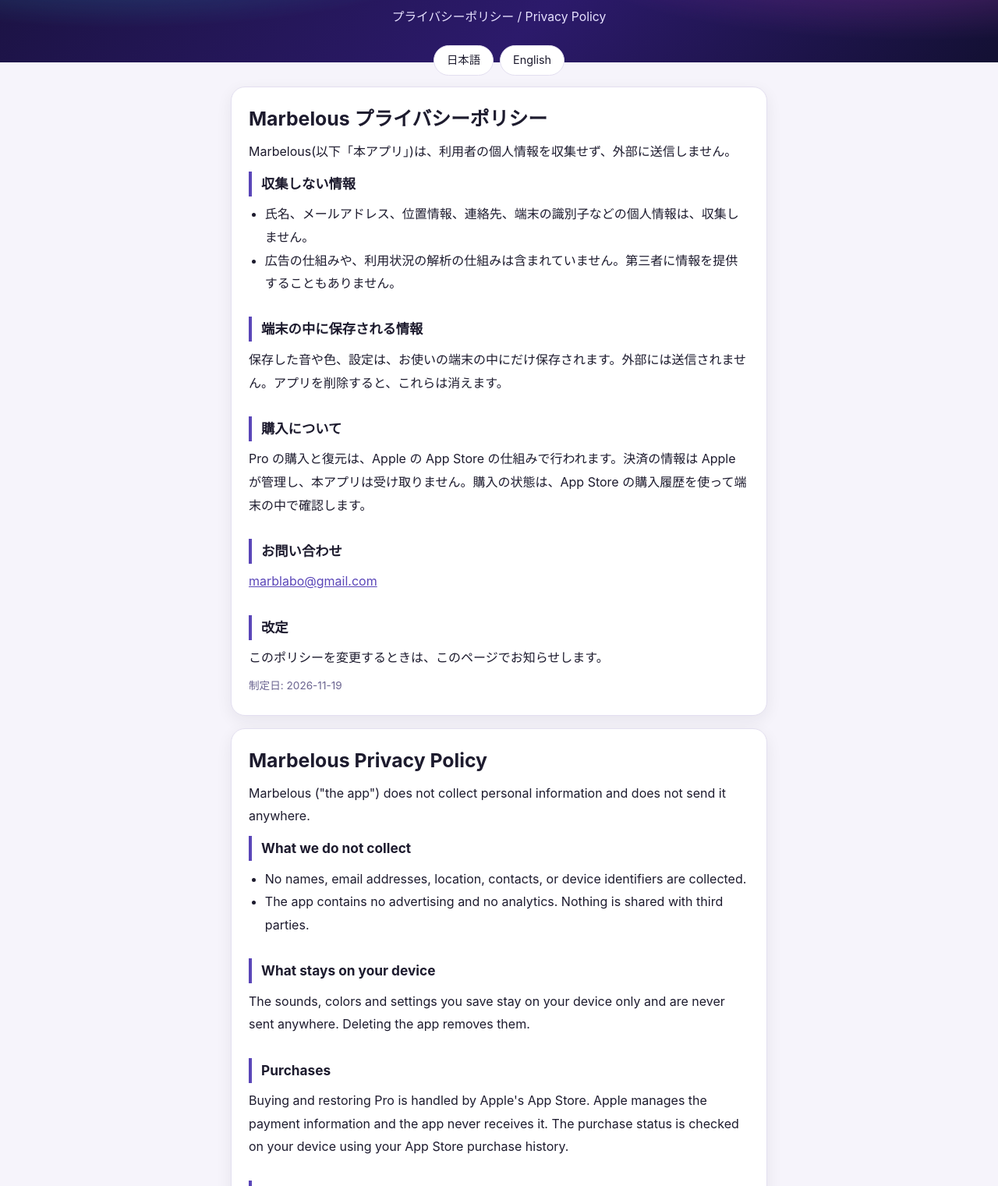
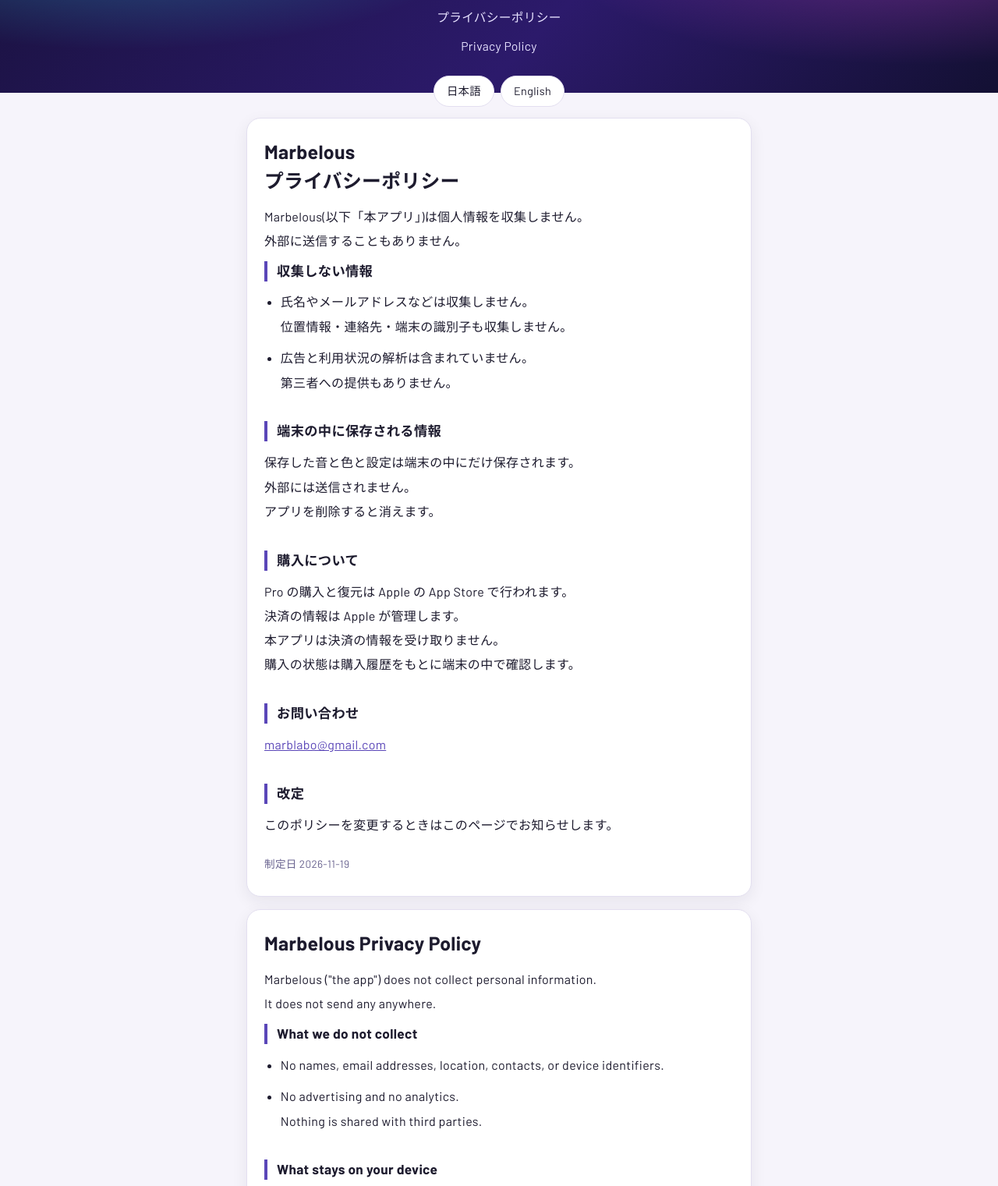
Before and after one commit to marblabo/marblabo.github.io, a plain HTML site: page marbelous/privacy.html in a window 1280 px wide. Shown: the part 79-1600 px from the top of the page at 78% size. Drawn offline with Linux system fonts and the light colour scheme.

Commit message:
Site: the app's own fonts (Noto Sans JP, Barlow subsets), fewer punctuation marks, phrase-aware line breaks, more line spacing

```diff
--- a/marbelous/privacy.html
+++ b/marbelous/privacy.html
@@ -4,48 +4,49 @@
 <body>
 <header class="hero">
 <a href="index.html"><img class="wordmark" src="wordmark.png" alt="Marbelous"></a>
-<p>プライバシーポリシー / Privacy Policy</p>
+<p>プライバシーポリシー</p>
+<p>Privacy Policy</p>
 </header>
 <main class="wrap">
 <div class="lang"><a href="#ja">日本語</a><a href="#en">English</a></div>
 
 <section class="card" id="ja">
-<h1>Marbelous プライバシーポリシー</h1>
-<p>Marbelous(以下「本アプリ」)は、利用者の個人情報を収集せず、外部に送信しません。</p>
+<h1>Marbelous<br>プライバシーポリシー</h1>
+<p>Marbelous(以下「本アプリ」)は<wbr>個人情報を<wbr>収集しません。<br>外部に<wbr>送信することもありません。</p>
 <h2>収集しない情報</h2>
 <ul>
-<li>氏名、メールアドレス、位置情報、連絡先、端末の識別子などの個人情報は、収集しません。</li>
-<li>広告の仕組みや、利用状況の解析の仕組みは含まれていません。第三者に情報を提供することもありません。</li>
+<li>氏名やメールアドレスなどは収集しません。<br>位置情報・連絡先・端末の識別子も収集しません。</li>
+<li>広告と<wbr>利用状況の解析は<wbr>含まれていません。<br>第三者へ<wbr>の提供も<wbr>ありません。</li>
 </ul>
-<h2>端末の中に保存される情報</h2>
-<p>保存した音や色、設定は、お使いの端末の中にだけ保存されます。外部には送信されません。アプリを削除すると、これらは消えます。</p>
-<h2>購入について</h2>
-<p>Pro の購入と復元は、Apple の App Store の仕組みで行われます。決済の情報は Apple が管理し、本アプリは受け取りません。購入の状態は、App Store の購入履歴を使って端末の中で確認します。</p>
+<h2>端末の中に<wbr>保存される情報</h2>
+<p>保存した音と<wbr>色と<wbr>設定は<wbr>端末の中に<wbr>だけ保存されます。<br>外部に<wbr>は送信されません。<br>アプリを<wbr>削除すると消えます。</p>
+<h2>購入に<wbr>ついて</h2>
+<p>Pro の購入と<wbr>復元は Apple の App Store で行われます。<br>決済の情報は Apple が管理します。<br>本アプリは<wbr>決済の情報を<wbr>受け取りません。<br>購入の状態は<wbr>購入履歴を<wbr>もとに端末の中で<wbr>確認します。</p>
 <h2>お問い合わせ</h2>
 <p><a href="mailto:marblabo@gmail.com">marblabo@gmail.com</a></p>
 <h2>改定</h2>
-<p>このポリシーを変更するときは、このページでお知らせします。</p>
-<p class="note" style="text-align:left">制定日: 2026-11-19</p>
+<p>このポリシーを<wbr>変更するときはこのページで<wbr>お知らせします。</p>
+<p class="note left">制定日 2026-11-19</p>
 </section>
 
 <section class="card" id="en">
 <h1>Marbelous Privacy Policy</h1>
-<p>Marbelous ("the app") does not collect personal information and does not send it anywhere.</p>
+<p>Marbelous ("the app") does not collect personal information.<br>It does not send any anywhere.</p>
 <h2>What we do not collect</h2>
 <ul>
-<li>No names, email addresses, location, contacts, or device identifiers are collected.</li>
-<li>The app contains no advertising and no analytics. Nothing is shared with third parties.</li>
+<li>No names, email addresses, location, contacts, or device identifiers.</li>
+<li>No advertising and no analytics.<br>Nothing is shared with third parties.</li>
 </ul>
 <h2>What stays on your device</h2>
-<p>The sounds, colors and settings you save stay on your device only and are never sent anywhere. Deleting the app removes them.</p>
+<p>The sounds, colors, and settings you save stay on your device only.<br>They are never sent anywhere.<br>Deleting the app removes them.</p>
 <h2>Purchases</h2>
-<p>Buying and restoring Pro is handled by Apple's App Store. Apple manages the payment information and the app never receives it. The purchase status is checked on your device using your App Store purchase history.</p>
+<p>Buying and restoring Pro is handled by Apple's App Store.<br>Apple manages the payment information.<br>The app never receives it.<br>The purchase status is checked on your device from your purchase history.</p>
 <h2>Contact</h2>
 <p><a href="mailto:marblabo@gmail.com">marblabo@gmail.com</a></p>
 <h2>Changes</h2>
 <p>If this policy changes, we will say so on this page.</p>
-<p class="note" style="text-align:left">Effective: 2026-11-19</p>
+<p class="note left">Effective 2026-11-19</p>
 </section>
 </main>
-<footer><p class="note"><a href="../">MarbLabo</a> · © 2026 MarbLabo. All rights reserved.</p></footer>
+<footer><p class="note"><a href="../">MarbLabo</a> · © 2026 MarbLabo. All rights reserved.</p><p class="note fontnote">Fonts: Noto Sans JP · Barlow (<a href="../fonts/OFL-NotoSansJP.txt">OFL</a> / <a href="../fonts/OFL-Barlow.txt">OFL</a>)</p></footer>
 </body></html>
--- a/style.css
+++ b/style.css
@@ -1,7 +1,11 @@
+@font-face{font-family:"Barlow";font-weight:400;font-display:swap;src:url(fonts/Barlow-Regular.woff2) format("woff2")}
+@font-face{font-family:"Barlow";font-weight:700;font-display:swap;src:url(fonts/Barlow-Bold.woff2) format("woff2")}
+@font-face{font-family:"Noto Sans JP";font-weight:400;font-display:swap;src:url(fonts/NotoSansJP-Regular.woff2) format("woff2")}
+@font-face{font-family:"Noto Sans JP";font-weight:700;font-display:swap;src:url(fonts/NotoSansJP-Bold.woff2) format("woff2")}
 :root{--bg:#f6f4fb;--card:#fff;--ink:#1d1b2e;--muted:#6a6490;--line:#e3dff0;--accent:#5a46b8;--gold:#c8963a}
 @media (prefers-color-scheme:dark){:root{--bg:#0f0c24;--card:#1a1636;--ink:#ece9f7;--muted:#a9a3c8;--line:#322c58;--accent:#9a86f0;--gold:#e8c57a}}
 *{box-sizing:border-box}
-body{margin:0;background:var(--bg);color:var(--ink);font-family:-apple-system,BlinkMacSystemFont,"Hiragino Sans","Hiragino Kaku Gothic ProN","Noto Sans JP",Barlow,sans-serif;line-height:1.85}
+body{margin:0;background:var(--bg);color:var(--ink);font-family:"Barlow","Noto Sans JP","Hiragino Sans",sans-serif;line-height:1.95;letter-spacing:.02em;font-size:16px;-webkit-text-size-adjust:100%}
 .hero{background:radial-gradient(60% 120% at 12% 0%,#35d6ee55 0%,transparent 60%),radial-gradient(60% 120% at 92% 10%,#d94fe055 0%,transparent 60%),linear-gradient(135deg,#1a1240,#2c1a6b 55%,#131033);color:#fff;padding:36px 20px 44px;text-align:center}
 .hero img.wordmark{width:210px;max-width:60%;height:auto;display:block;margin:0 auto 10px}
 .hero p{margin:6px 0 0;color:#e7e2ff;font-size:.98rem}
@@ -32,3 +36,18 @@ hr{border:0;border-top:1px solid var(--line);margin:28px 0}
 .app img{width:72px;height:72px;border-radius:23%;box-shadow:0 4px 14px #0003}
 .app b{display:block;font-size:1.1rem}
 .app small{color:var(--muted);font-size:.85rem;line-height:1.5;display:block}
+
+.wrap{max-width:680px}
+p,li,.faq{text-wrap:pretty;line-break:strict}
+h1,h2{text-wrap:balance;line-height:1.5}
+h1{font-weight:700}
+h2{font-weight:700;margin:2em 0 .6em}
+p{margin:.7em 0}
+li{margin:.6em 0}
+.faq{padding:14px 0}
+.faq b{margin-bottom:.35em}
+.note.left{text-align:left;margin-top:1.6em}
+.fontnote{margin-top:.6em}
+.fontnote a{color:inherit}
+
+body{word-break:keep-all;overflow-wrap:anywhere}
```
Also changed, not shown: index.html (+3 -3 lines), marbelous/index.html (+4 -3 lines), marbelous/support.html (+15 -12 lines), fonts/Barlow-Bold.woff2 (added), fonts/Barlow-Regular.woff2 (added), fonts/NotoSansJP-Bold.woff2 (added), fonts/NotoSansJP-Regular.woff2 (added), fonts/OFL-Barlow.txt (added), fonts/OFL-NotoSansJP.txt (added).
